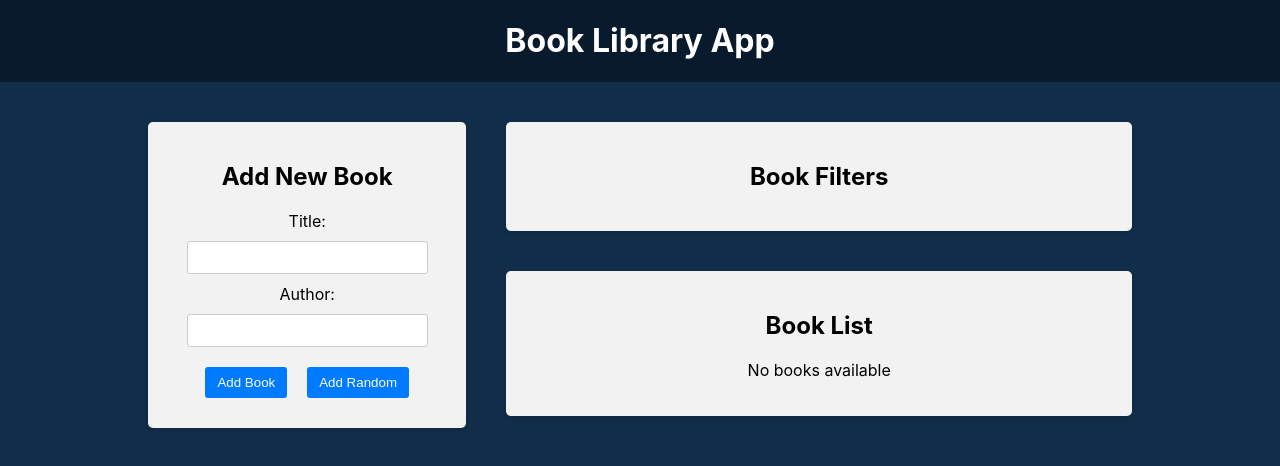
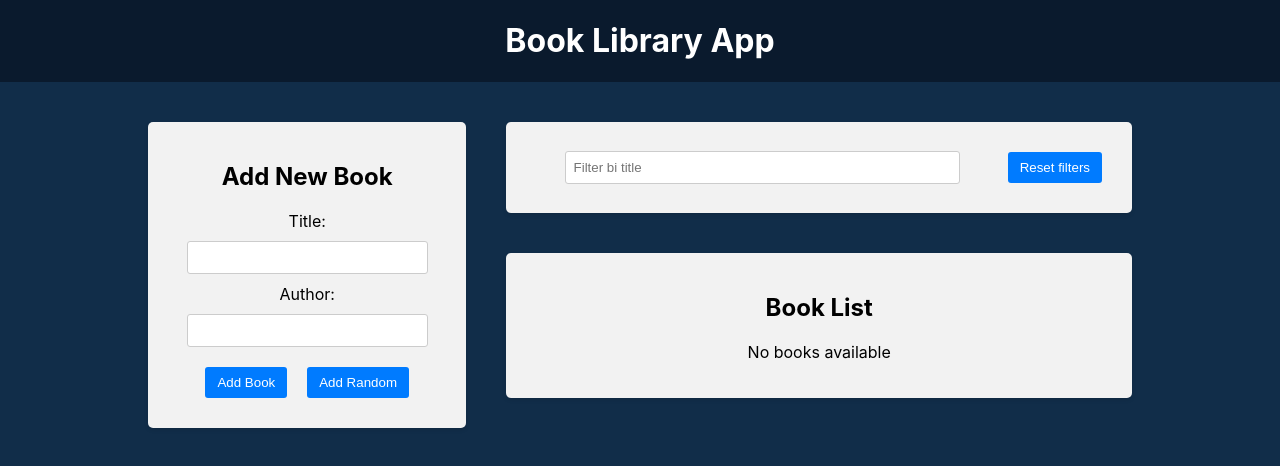
Before and after one commit to AndrYun/Book-Library-App, a React (Create React App) app in the folder frontend/: page / in a window 1280 px wide. Shown: the top 466 px of the page. Built offline with nearby package versions, Linux system fonts and the light colour scheme.

Commit message:
Filter Redux slice and filter by title

```diff
--- a/frontend/src/components/BookFilter/BookFilter.jsx
+++ b/frontend/src/components/BookFilter/BookFilter.jsx
@@ -1,9 +1,39 @@
+import { useDispatch, useSelector } from 'react-redux';
+import {
+  setTitleFilter,
+  selectTitleFilter,
+  resetFilters,
+} from '../../redux/slices/filterSlice';
 import './BookFilter.css';
 
 const BookFilter = () => {
+  const dispatch = useDispatch();
+
+  const titleFilter = useSelector(selectTitleFilter);
+  // подписываемся на изменения значения title в ititilState в filterSlice.js
+  const titleFilterChangeHandler = (e) => {
+    dispatch(setTitleFilter(e.target.value));
+  };
+
+  const resetFiltersHandler = () => {
+    dispatch(resetFilters());
+  };
+
   return (
     <div className="app-block filter">
-      <h2>Book Filters</h2>
+      <div className="filter-row">
+        <div className="filter-group">
+          <input
+            type="text"
+            value={titleFilter}
+            placeholder="Filter bi title"
+            onChange={titleFilterChangeHandler}
+          />
+        </div>
+        <button type="button" onClick={resetFiltersHandler}>
+          Reset filters{' '}
+        </button>
+      </div>
     </div>
   );
 };
--- a/frontend/src/components/BookList/BookList.jsx
+++ b/frontend/src/components/BookList/BookList.jsx
@@ -1,10 +1,12 @@
 import { useSelector, useDispatch } from 'react-redux';
 import { BsBookmarkStar, BsBookmarkPlusFill } from 'react-icons/bs';
 import { deleteBook, toggleFavorite } from '../../redux/books/actionCreators';
+import { selectTitleFilter } from '../../redux/slices/filterSlice';
 import './BookList.css';
 
 const BookList = () => {
   const books = useSelector((state) => state.books); // подписываемся на часть состояние - массив книг
+  const titleFilter = useSelector(selectTitleFilter);
   const dispatch = useDispatch();
 
   const toggleBookHandler = (id) => {
@@ -14,6 +16,15 @@
   const deleteBookHandler = (id) => {
     dispatch(deleteBook(id));
   };
+
+  const filteredBooks = books.filter((book) => {
+    const matchesTitle = book.title
+      .toLowerCase()
+      .includes(titleFilter.toLowerCase());
+
+    return matchesTitle;
+  });
+
   return (
     <div className="app-block book-list">
       <h2>Book List</h2>
@@ -21,7 +32,7 @@
         <p>No books available</p>
       ) : (
         <ul>
-          {books.map((book, i) => (
+          {filteredBooks.map((book, i) => (
             <li key={book.id}>
               <div className="book-info">
                 {++i}. {book.title} by <strong>{book.author}</strong>
--- /dev/null
+++ b/frontend/src/redux/slices/filterSlice.js
@@ -0,0 +1,31 @@
+import { createSlice } from '@reduxjs/toolkit';
+
+const initialState = {
+  title: '',
+};
+
+const filterSlice = createSlice({
+  name: 'filter',
+  initialState,
+  reducers: {
+    setTitleFilter: (state, action) => {
+      state.title = action.payload; // и не нужно возвращать состояния благодаря return
+      // return { ...state, title: action.payload }; // старая запись в привычном нам redux
+      // state.title = action.payload
+      // такой код возможен благодаря использованию slices в reduxjs/toolkit
+      // это стало возможно благоларя библиотеке immer
+      // Create the next immutable state tree by simply modifying the current tree
+      // т.е создавай новое состояние изменяя текущее состояние
+      // в привычном redux такое невозможно и мы всегда делали копию на основе оригинала благодаря spread оператору
+    },
+    resetFilters: (state) => {
+      return initialState;
+    },
+  },
+});
+
+export const { setTitleFilter, resetFilters } = filterSlice.actions; // экспортируем action creator
+
+export const selectTitleFilter = (state) => state.filter.title;
+
+export default filterSlice.reducer;
--- a/frontend/src/redux/store.js
+++ b/frontend/src/redux/store.js
@@ -1,9 +1,11 @@
 import { configureStore } from '@reduxjs/toolkit';
 import booksReducer from './books/reducer';
+import filterReducer from '../redux/slices/filterSlice';
 
 const store = configureStore({
   reducer: {
     books: booksReducer,
+    filter: filterReducer,
   },
 });
 
```
